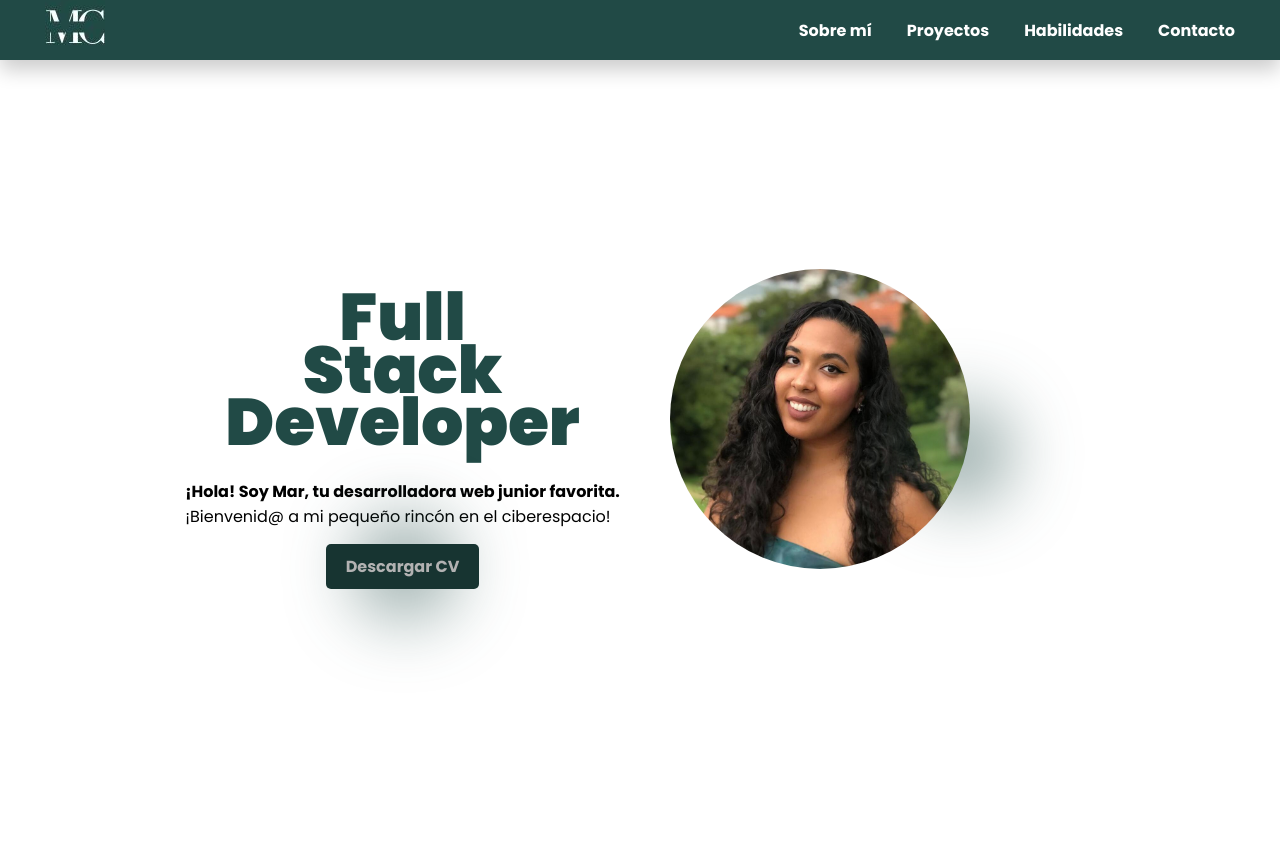
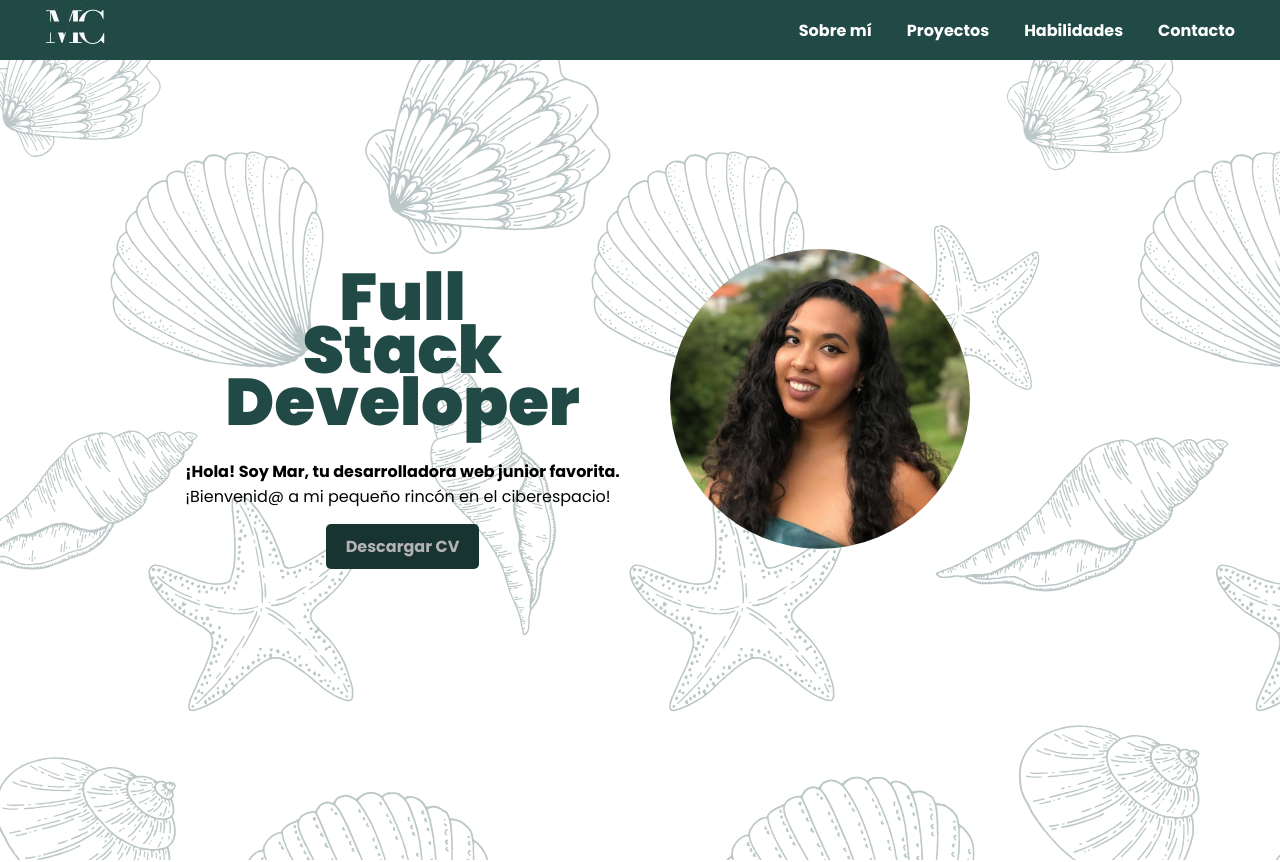
Before and after one commit to Mar-CM/PortfolioMar, a React (Vite) app: page / in a window 1280 px wide. Shown: the top 862 px of the page. Built offline with nearby package versions, Linux system fonts and the light colour scheme.

Commit message:
Add changes

```diff
--- a/src/components/Contact.jsx
+++ b/src/components/Contact.jsx
@@ -7,11 +7,13 @@ function Contact() {
 				<section className="contact">
 					<div className="contactBox">
 						<h2 className="contactTitle">¿Charlamos?</h2>
-						<p>
+						<p className="contactText">
 							Si tienes alguna idea, pregunta o quieres colaborar en algo
 							increíble, ¡escríbeme!
 						</p>
-						<p>Estoy siempre abierta a nuevos proyectos y retos.</p>
+						<p className="contactText">
+							Estoy siempre abierta a nuevos proyectos y retos.
+						</p>
 						<form className="contactForm">
 							<label htmlFor="contactForm_name">
 								<input
--- a/src/scss/styles/aboutMe.scss
+++ b/src/scss/styles/aboutMe.scss
@@ -5,7 +5,7 @@
   flex-direction: column;
   align-items: center;
   justify-content: center;
-  padding: 55px 150px 0 150px;
+  padding: 65px 150px 0 150px;
 
   &_title {
     color: $color-green;
--- a/src/scss/styles/contact.scss
+++ b/src/scss/styles/contact.scss
@@ -11,8 +11,9 @@
   display: flex;
   flex-direction: column;
   align-items: center;
-  justify-content: flex-end;
+  justify-content: center;
   padding: 20px;
+  margin-top: 50px;
 
   &Box {
     display: flex;
@@ -24,6 +25,10 @@
     color: $color-green;
     font-weight: 700;
     font-size: 50px;
+  }
+
+  &Text {
+
   }
 
   &Form{
@@ -41,6 +46,7 @@
       outline: none;
       border: solid $color-green 2px;
     }
+
   }
 
   &Button {
@@ -63,3 +69,7 @@
     }
   }
 }
+
+.message {
+  height: 100px;
+}
--- a/src/scss/styles/header.scss
+++ b/src/scss/styles/header.scss
@@ -9,7 +9,6 @@
   height: 60px;
   background-color: $color-green;
   z-index: 1000;
-  box-shadow: 0px 10px 20px rgba(0, 0, 0, 0.2);
 
   &Nav {
     display: flex;
--- a/src/scss/styles/hero.scss
+++ b/src/scss/styles/hero.scss
@@ -1,6 +1,7 @@
 @import '../core/variables';
 
 .hero {
+  background-image: url("../images/fondo.png");
   position: relative;
   display: flex;
   justify-content: center;
@@ -10,7 +11,8 @@
   overflow: hidden;
   z-index: 1;
   flex-direction: row-reverse;
-  margin-top: 100px;
+  margin-top: 60px;
+  padding-top: 40px;
 
   &Photo {
     img {
@@ -18,6 +20,19 @@
       height: 300px;
       border-radius: 50%;
       margin-right: 300px;
+
+    @media (max-width: 768px) {
+        width: 250px;
+        height: 250px;
+        margin-right: 150px;
+      }
+
+    @media (max-width: 480px) {
+        width: 200px;
+        height: 200px;
+        margin-right: 0;
+        margin-bottom: 20px;
+    }
     }
   }
 
@@ -28,6 +43,16 @@
     padding-top: 50px;
     padding-left: 175px;
     padding-right: 50px;
+
+    @media (max-width: 768px) {
+      padding-left: 100px;
+      padding-right: 30px;
+    }
+
+    @media (max-width: 480px) {
+      padding-left: 0;
+      padding-right: 15px;
+    }
 
     &_letter {
       line-height: 0.8;
@@ -40,6 +65,10 @@
       font-size: 66px;
       cursor: pointer;
       transition: transform 0.2s ease;
+
+      @media (max-width: 480px) {
+        font-size: 36px;
+      }
 
       &:hover {
         transform: rotate(35deg);
@@ -79,77 +108,36 @@
     }
   }
 
-  .ball {
-    position: absolute;
-    width: 100px;
-    height: 100px;
-    background-color: rgba(33, 74, 70, 0.5);
-    border-radius: 50%;
-    filter: blur(35px);
-    z-index: 0;
+  // .ball {
+  //   position: absolute;
+  //   width: 100px;
+  //   height: 100px;
+  //   background-color: rgba(33, 74, 70, 0.5);
+  //   border-radius: 50%;
+  //   filter: blur(35px);
+  //   z-index: 0;
+  // }
+
+  // .ball1 {
+  //   animation: moveBall1 18s linear infinite;
+  // }
+
+  // .ball2 {
+  //   animation: moveBall2 15s linear infinite;
+  // }
+
+  // @keyframes moveBall1 {
+  //   0% { top: 0; left: 0; }
+  //   25% { top: 20%; left: 80%; }
+  //   50% { top: 80%; left: 50%; }
+  //   75% { top: 60%; left: 20%; }
+  //   100% { top: 0; left: 0; }
+  // }
+
+  // @keyframes moveBall2 {
+  //   0% { top: 100%; left: 100%; }
+  //   25% { top: 30%; left: 50%; }
+  //   50% { top: 70%; left: 10%; }
+  //   75% { top: 10%; left: 60%; }
+  //   100% { top: 100%; left: 100%; }
   }
-
-  .ball1 {
-    animation: moveBall1 18s linear infinite;
-  }
-
-  .ball2 {
-    animation: moveBall2 15s linear infinite;
-  }
-
-  @keyframes moveBall1 {
-    0% { top: 0; left: 0; }
-    25% { top: 20%; left: 80%; }
-    50% { top: 80%; left: 50%; }
-    75% { top: 60%; left: 20%; }
-    100% { top: 0; left: 0; }
-  }
-
-  @keyframes moveBall2 {
-    0% { top: 100%; left: 100%; }
-    25% { top: 30%; left: 50%; }
-    50% { top: 70%; left: 10%; }
-    75% { top: 10%; left: 60%; }
-    100% { top: 100%; left: 100%; }
-  }
-
-  // Estilos para tablets
-  @media (max-width: 768px) {
-    &Photo img {
-      width: 250px;
-      height: 250px;
-      margin-right: 150px;
-    }
-
-    &Name {
-      padding-left: 100px;
-      padding-right: 30px;
-
-      .text-letter {
-        font-size: 50px;
-      }
-    }
-  }
-
-  // Estilos para móviles
-  @media (max-width: 480px) {
-    flex-direction: column;
-    margin-top: 50px;
-
-    &Photo img {
-      width: 200px;
-      height: 200px;
-      margin-right: 0;
-      margin-bottom: 20px;
-    }
-
-    &Name {
-      padding-left: 0;
-      padding-right: 15px;
-
-      .text-letter {
-        font-size: 36px;
-      }
-    }
-  }
-}
```
Also changed, not shown: src/images/fondo.png (added).
